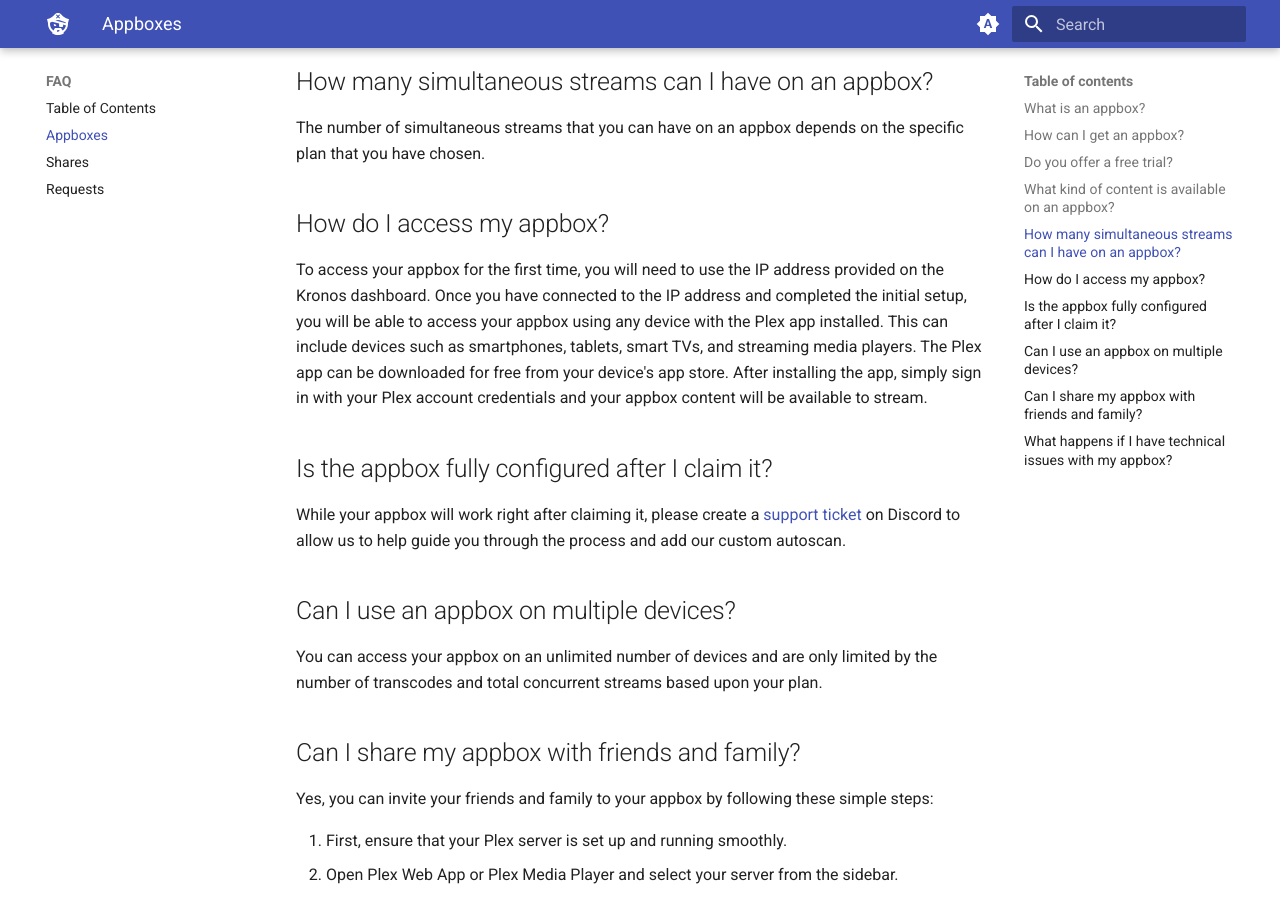
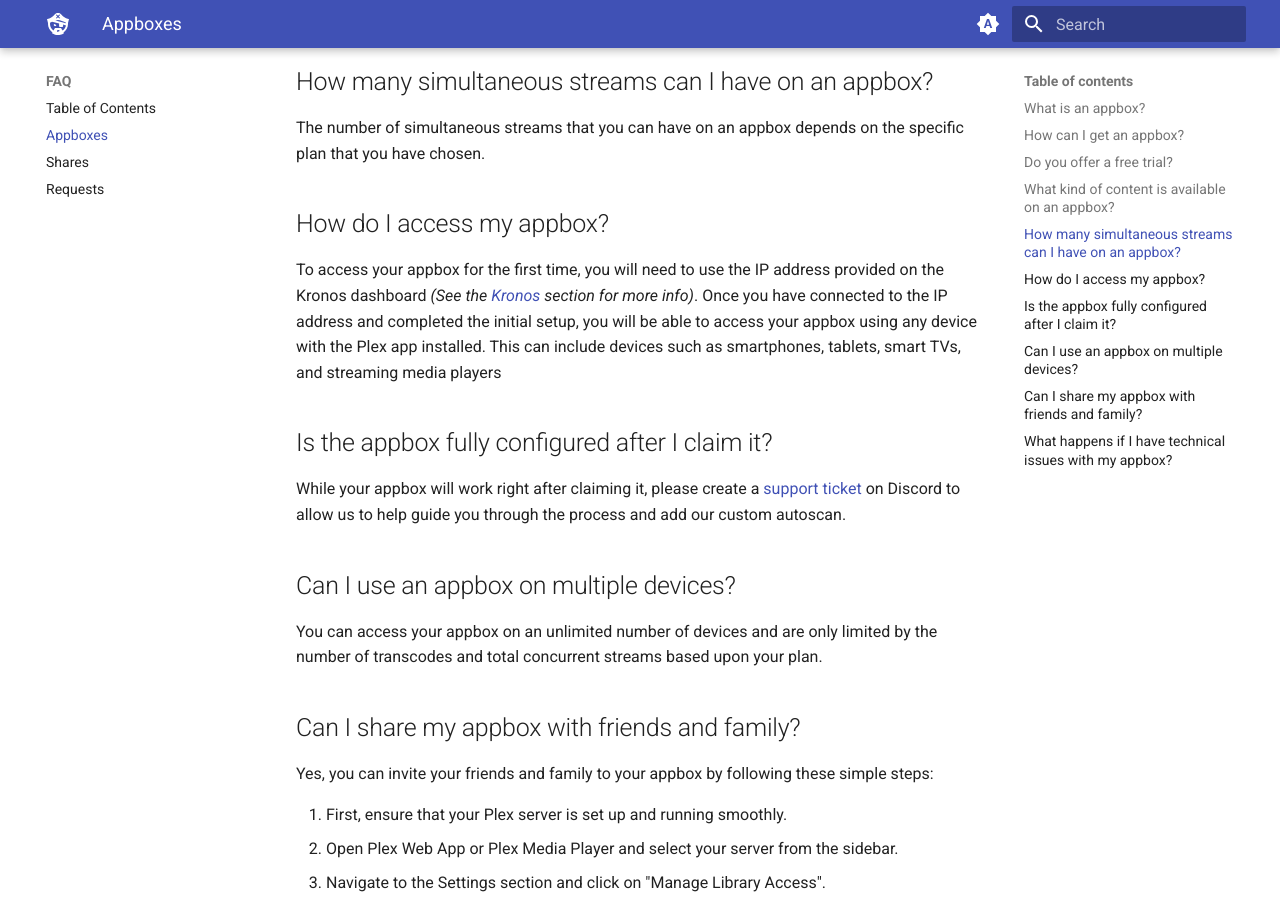
Before and after one commit to neomedia6989/docs-2, an MkDocs documentation site: the page built from docs/faq/appboxes.md, in a window 1280 px wide and 900 px high, scrolled down 1380 px. Built offline with MkDocs 1.6.1 and Material for MkDocs 9.7.7, drawn with Linux system fonts in a browser that asks for light colours.

Commit message:
Update appboxes.md

```diff
--- a/docs/faq/appboxes.md
+++ b/docs/faq/appboxes.md
@@ -30,7 +30,7 @@
 
 ## How do I access my appbox?
 
-To access your appbox for the first time, you will need to use the IP address provided on the Kronos dashboard. Once you have connected to the IP address and completed the initial setup, you will be able to access your appbox using any device with the Plex app installed. This can include devices such as smartphones, tablets, smart TVs, and streaming media players. The Plex app can be downloaded for free from your device's app store. After installing the app, simply sign in with your Plex account credentials and your appbox content will be available to stream.
+To access your appbox for the first time, you will need to use the IP address provided on the Kronos dashboard *(See the [Kronos](../appboxes/kronos/#kronos-dashboard) section for more info)*. Once you have connected to the IP address and completed the initial setup, you will be able to access your appbox using any device with the Plex app installed. This can include devices such as smartphones, tablets, smart TVs, and streaming media players
 
 ## Is the appbox fully configured after I claim it?
 
```
